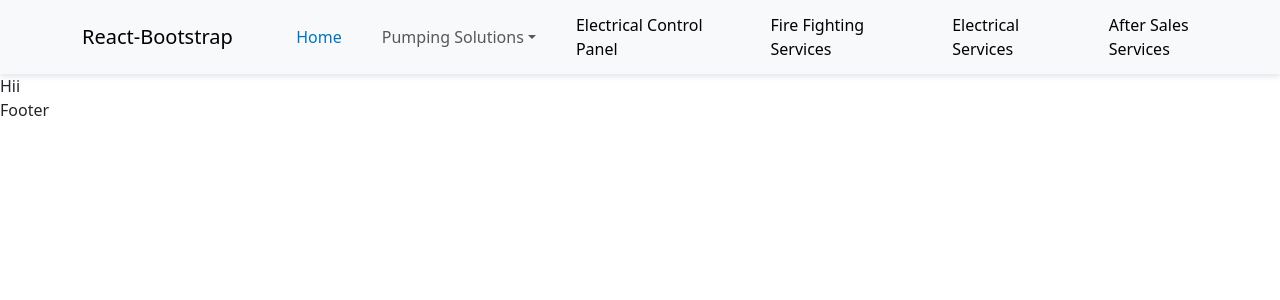
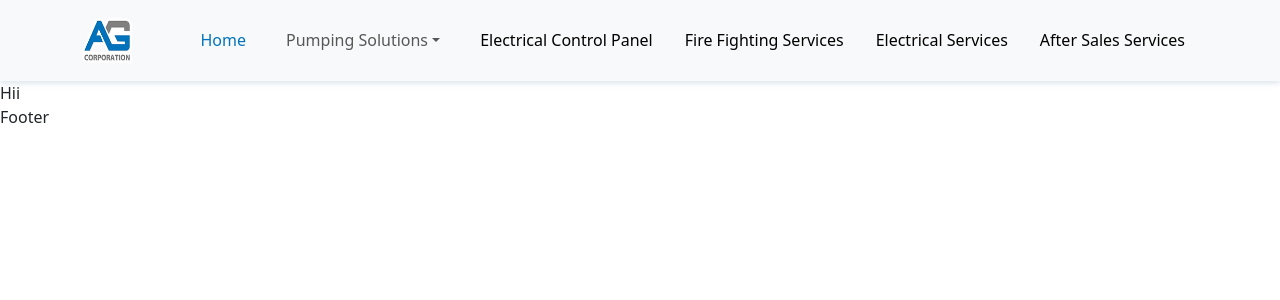
Before and after one commit to PranavShelke4/ag-crop-new, a React (Create React App) app: page / in a window 1280 px wide. Shown: the top 300 px of the page. Built offline with nearby package versions, Linux system fonts and the light colour scheme.

Commit message:
feat: Updated MainNavbar
Added logo image and changed Navbar.Brand component.

```diff
--- a/src/Component/MainNavbar.jsx
+++ b/src/Component/MainNavbar.jsx
@@ -5,12 +5,22 @@ import Navbar from "react-bootstrap/Navbar";
 import NavDropdown from "react-bootstrap/NavDropdown";
 import { NavLink } from "react-router-dom";
 import "../Style/Navbar.css";
+import logo from "../Assets/logo.webp";
 
 function MainNavbar() {
   return (
     <Navbar expand="lg" className="bg-body-tertiary">
       <Container>
-        <Navbar.Brand to={"/"}>React-Bootstrap</Navbar.Brand>
+        <Navbar.Brand to={"/"}>
+          {" "}
+          <img
+            alt="AG"
+            src={logo}
+            width="50"
+            height="45"
+            className="d-inline-block align-top"
+          />
+        </Navbar.Brand>
         <Navbar.Toggle aria-controls="basic-navbar-nav" />
         <Navbar.Collapse id="basic-navbar-nav">
           <Nav className="me-auto nav-right-side">
```
Also changed, not shown: src/Assets/logo.webp (added).
